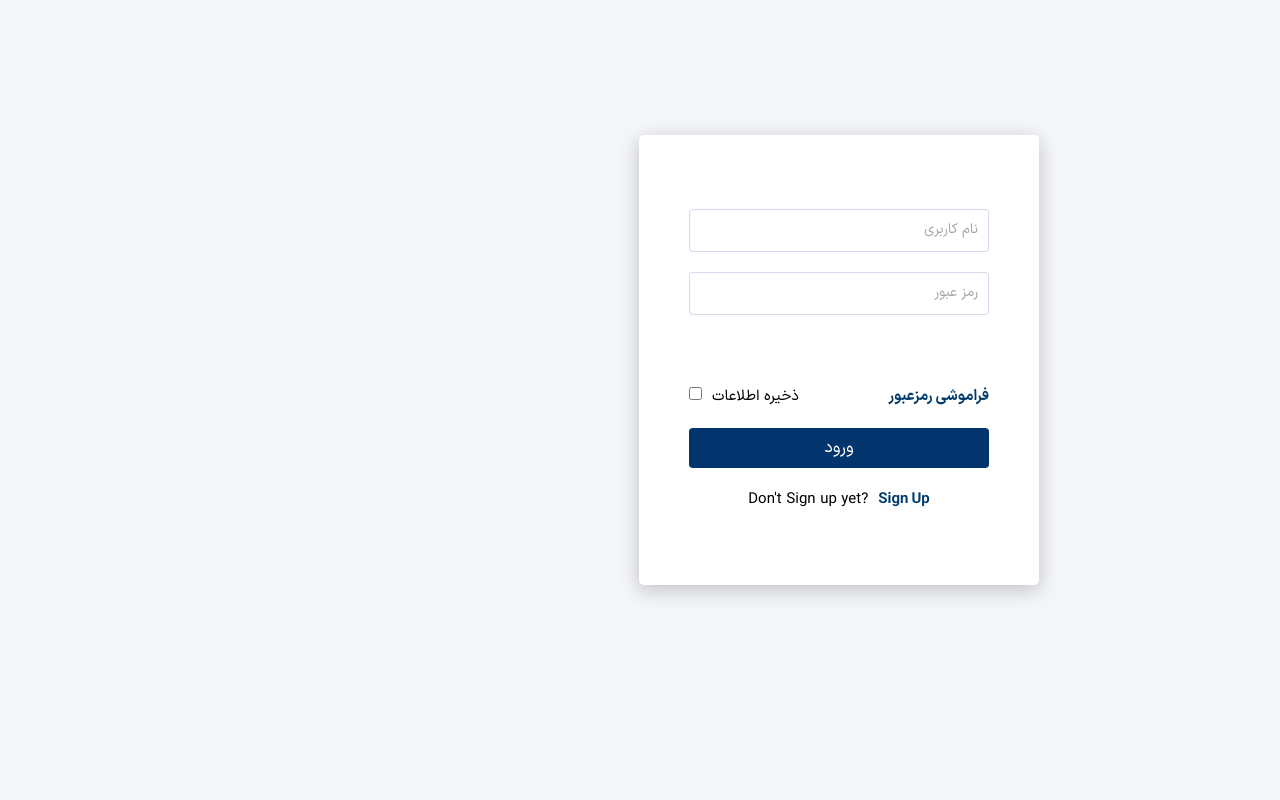
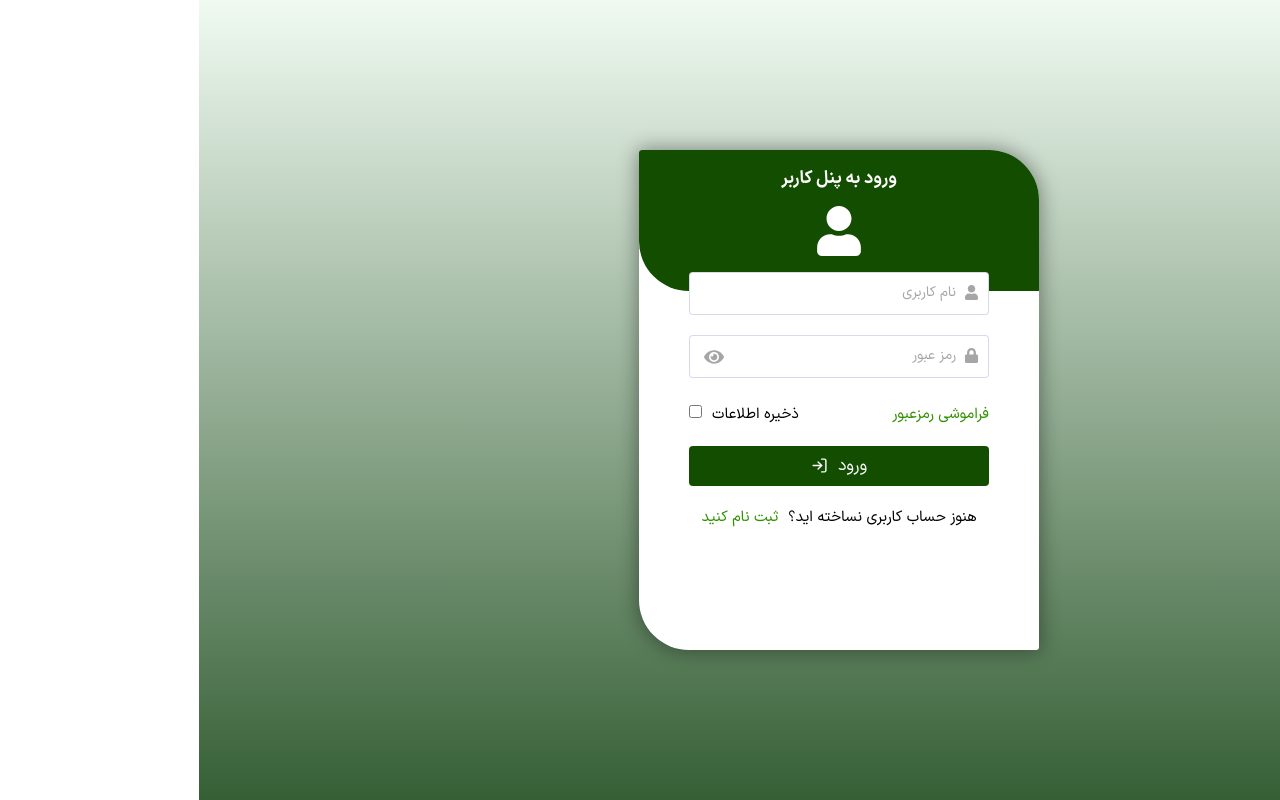
Before and after one commit to Ho3einH/login-form, a React (Vite) app: page / in a window 1280 px wide. Built offline with nearby package versions, Linux system fonts and the light colour scheme.

Commit message:
change to green theme & add some feature

```diff
--- a/package.json
+++ b/package.json
@@ -12,6 +12,7 @@
   "dependencies": {
     "react": "^19.1.0",
     "react-dom": "^19.1.0",
+    "react-icons": "^5.5.0",
     "router": "^2.2.0"
   },
   "devDependencies": {
--- a/src/App.css
+++ b/src/App.css
@@ -26,65 +26,110 @@ body {
   flex-direction: column;
   justify-content: center;
   align-items: center;
-  height: 90vh;
-  background-color: #f5f6fa;
+  background: linear-gradient(to bottom, #f0faf1, rgba(8, 59, 8, 0.815));
+}
+
+body,
+html {
+  height: 100%;
 }
 .container {
+  position: relative;
   display: flex;
   flex-direction: column;
   justify-content: center;
   align-items: center;
   width: 400px;
-  height: 450px;
+  height: 500px;
   background-color: #fff;
-  box-shadow: 0px 5px 20px 1px rgba(0, 0, 0, 0.2);
-  border-radius: 5px;
+  box-shadow: 0px 0px 20px 1px rgba(0, 0, 0, 0.4);
+  border-radius: 3px 50px 3px 50px;
+}
+.content {
+  display: flex;
+  flex-direction: column;
+  justify-content: center;
+  align-items: center;
+}
+.header {
+  top: 0;
+  position: absolute;
+  display: flex;
+  justify-content: space-evenly;
+  align-items: center;
+  flex-direction: column;
+  width: 100%;
+  height: 141px;
+  color: #fff;
+  background-color: #124d00;
+  border-radius: 3px 50px 0px 50px;
+}
+.header .user-icon {
+  font-size: 50px;
+  margin-bottom: 20px;
 }
 .text-container {
   position: relative;
 }
 .text {
   outline: none;
-  margin-bottom: 20px;
   font-size: 14px;
   width: 300px;
   border: 1px solid rgba(0, 0, 139, 0.15);
   border-radius: 4px;
-  padding: 10px 10px;
+  padding: 10px 27px;
   transition: 0.3s;
 }
 .text:focus {
   box-shadow: 0px 0px 5px 1px rgba(0, 0, 0, 0.55);
 }
+.user {
+  margin-bottom: 20px;
+}
 .input-label {
   position: absolute;
   top: 0;
+  right: 20px;
   color: rgba(0, 0, 0, 0.35);
   pointer-events: none;
   display: flex;
-  padding: 10px 11px;
+  padding: 10px 13px;
   font-size: 14px;
   transition: 0.3s;
 }
-.user:focus ~ label,
-.user:valid ~ label,
-.pass:focus ~ label,
-.pass:valid ~ label,
-textarea:focus ~ label,
-textarea:valid ~ label {
+.user:focus ~ .input-label,
+.user:valid ~ .input-label,
+.pass:focus ~ .input-label,
+.pass:valid ~ .input-label,
+textarea:focus ~ .input-label,
+textarea:valid ~ .input-label {
   top: -10px;
-  right: 1px;
+  right: 0px;
   font-weight: bold;
-  color: #003b6c;
+  color: rgb(8, 88, 1);
   background-color: #fff;
-  padding: 0px 5px;
+  padding: 0px 6px;
   display: flex;
-  border-radius: 50px;
+  border-radius: 5px;
   transition: 0.3s;
   font-size: 12px;
 }
+.label-user-icon {
+  position: absolute;
+  right: 10px;
+  top: 13px;
+  color: rgba(0, 0, 0, 0.35);
+}
+.show-hide-btn {
+  position: absolute;
+  top: 12px;
+  left: 15px;
+  color: rgba(0, 0, 0, 0.35);
+  font-size: 20px;
+  cursor: pointer;
+}
 #login-btn {
-  background-color: #02346d;
+  background-color: #124d00;
   color: #ffffff;
   border: none;
   border-radius: 4px;
@@ -94,6 +139,12 @@ textarea:valid ~ label {
   height: 40px;
   font-size: 17px;
   cursor: pointer;
+  display: flex;
+  align-items: center;
+  justify-content: center;
+}
+.login-icon {
+  margin-right: 10px;
 }
 button:hover {
   cursor: pointer;
@@ -106,7 +157,7 @@ button:active {
   display: flex;
   justify-content: space-between;
   width: 300px;
-  margin-top: 50px;
+  margin-top: 25px;
   direction: ltr;
 }
 
@@ -120,9 +171,17 @@ button:active {
 .save-pass {
   direction: ltr;
 }
+.signup {
+  display: flex;
+  justify-content: center;
+}
+.signup a {
+  margin-right: 10px;
+}
 a {
   text-decoration: none;
-  margin-left: 10px;
-  font-weight: bold;
-  color: #003b6c;
+  color: #2e9100;
 }
+a:hover {
+  color: #124d00;
+}
--- /dev/null
+++ b/src/LoginForm/Footer.jsx
@@ -0,0 +1,5 @@
+const Footer = () => {
+  return <div></div>;
+};
+
+export default Footer;
--- a/src/LoginForm/Form.jsx
+++ b/src/LoginForm/Form.jsx
@@ -1,17 +1,32 @@
+import { useState } from 'react';
+import Header from './Header';
 import UserName from './UserName';
 import Password from './Password';
 import LoginBtn from './LoginBtn';
 import SignUpBtn from './SignUpBtn';
 import ForgotPassword from './ForgotPassword';
 const Form = () => {
+  const [userName, setUserName] = useState('');
+  const [pass, setPass] = useState('');
+  const handleSubmit = e => {
+    e.preventDefault();
+  };
   return (
-    <div className="container">
-      <UserName />
-      <Password />
-      <ForgotPassword />
-      <LoginBtn />
-      <SignUpBtn />
-    </div>
+    <>
+      <form className="container" onSubmit={handleSubmit}>
+        <Header />
+        <div className="content">
+          <UserName
+            value={userName}
+            onChange={e => setUserName(e.target.value)}
+          />
+          <Password value={pass} onChange={e => setPass(e.target.value)} />
+          <ForgotPassword />
+          <LoginBtn />
+          <SignUpBtn />
+        </div>
+      </form>
+    </>
   );
 };
 
--- /dev/null
+++ b/src/LoginForm/Header.jsx
@@ -0,0 +1,11 @@
+import { FaUser } from 'react-icons/fa';
+const Header = () => {
+  return (
+    <div className="header">
+      <h3>ورود به پنل کاربر</h3>
+      <FaUser className="user-icon" />
+    </div>
+  );
+};
+
+export default Header;
--- a/src/LoginForm/LoginBtn.jsx
+++ b/src/LoginForm/LoginBtn.jsx
@@ -1,8 +1,9 @@
+import { FiLogIn } from 'react-icons/fi';
 const LoginBtn = () => {
   return (
     <div className="">
       <button type="submit" id="login-btn">
-        ورود
+        ورود <FiLogIn className="login-icon" />
       </button>
     </div>
   );
--- a/src/LoginForm/Password.jsx
+++ b/src/LoginForm/Password.jsx
@@ -1,10 +1,25 @@
-const Password = () => {
+import { FaLock } from 'react-icons/fa';
+import { FaEye, FaEyeSlash } from 'react-icons/fa';
+import { useState } from 'react';
+const Password = ({ value, onChange }) => {
+  const [show, setShow] = useState(false);
   return (
     <div className="text-container">
-      <input type="password" className="pass text" required />
-      <label htmlFor="" className="input-label">
+      <input
+        type={show ? 'text' : 'password'}
+        id="password"
+        className="pass text"
+        value={value}
+        onChange={onChange}
+        required
+      />
+      <label htmlFor="password" className="input-label">
         رمز عبور
       </label>
+      <FaLock className="label-user-icon " />
+      <a className="show-hide-btn" onClick={() => setShow(!show)}>
+        {show ? <FaEyeSlash /> : <FaEye className="eye-icon" />}
+      </a>
     </div>
   );
 };
--- a/src/LoginForm/SignUpBtn.jsx
+++ b/src/LoginForm/SignUpBtn.jsx
@@ -2,8 +2,7 @@ const SignUpBtn = () => {
   return (
     <div>
       <p htmlFor="" className="signup">
-        Don't Sign up yet?
-        <a href="#">Sign Up</a>
+        هنوز حساب کاربری نساخته اید؟ <a href="#">ثبت نام کنید </a>
       </p>
     </div>
   );
--- a/src/LoginForm/UserName.jsx
+++ b/src/LoginForm/UserName.jsx
@@ -1,10 +1,19 @@
-const UserName = () => {
+import { FaUser } from 'react-icons/fa';
+const UserName = ({ value, onChange }) => {
   return (
     <div className="text-container">
-      <input required type="text" id="username" className="user text" />
+      <input
+        type="text"
+        id="username"
+        className="user text"
+        value={value}
+        onChange={onChange}
+        required
+      />
       <label htmlFor="username" className="input-label">
         نام کاربری
       </label>
+      <FaUser className="label-user-icon " />
     </div>
   );
 };
```
Also changed, not shown: 1 other file (tests, documents, lock files or other folders).
